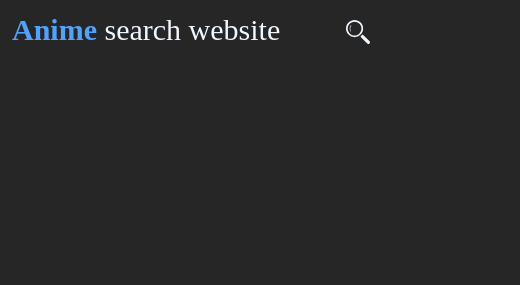
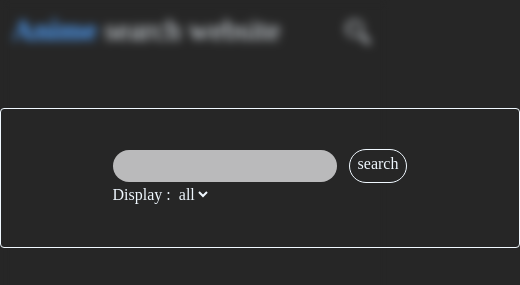
Before and after one commit to Bright-Portfolio/AnimeSearch, a plain HTML site: page index.html in a window 390 px wide. Both pictures are taken after a click on the button 358 px from the left and 32 px from the top of the page. Shown: the whole page, 520 px wide, since content can reach past the window. Drawn offline with nearby package versions, Linux system fonts and the light colour scheme; a web font is replaced by a local one.

Commit message:
make responsive search button

```diff
--- a/index.html
+++ b/index.html
@@ -15,38 +15,117 @@
         website
       </h1>
       <!-- navbar -->
-       <button type="button" id="nav-btn" class="cursor-pointer absolute right-5 top-2 md:hidden">
-         <svg height="24px" width="24px" version="1.1" id="_x32_" xmlns="http://www.w3.org/2000/svg" xmlns:xlink="http://www.w3.org/1999/xlink" viewBox="0 0 512 512" xml:space="preserve" fill="#000000"><g id="SVGRepo_bgCarrier" stroke-width="0"></g><g id="SVGRepo_tracerCarrier" stroke-linecap="round" stroke-linejoin="round"></g><g id="SVGRepo_iconCarrier"> <style type="text/css"> .st0{fill:#f0f8ff;} </style> <g> <path class="st0" d="M312.069,53.445c-71.26-71.26-187.194-71.26-258.454,0c-71.261,71.26-71.261,187.206,0,258.466 c71.26,71.26,187.194,71.26,258.454,0S383.329,124.705,312.069,53.445z M286.694,286.536 c-57.351,57.34-150.353,57.34-207.704-0.011s-57.351-150.353,0-207.693c57.351-57.351,150.342-57.351,207.693,0 S344.045,229.174,286.694,286.536z"></path> <path class="st0" d="M101.911,112.531c-29.357,37.725-31.801,89.631-7.321,129.702c1.877,3.087,5.902,4.048,8.978,2.182 c3.065-1.888,4.037-5.903,2.16-8.978c-21.666-35.456-19.506-81.538,6.469-114.876c2.226-2.837,1.713-6.938-1.135-9.154 C108.227,109.193,104.125,109.695,101.911,112.531z"></path> <path class="st0" d="M498.544,447.722l-132.637-129.2c-7.255-7.07-18.84-6.982-26.008,0.174l-21.033,21.033 c-7.156,7.156-7.234,18.742-0.153,25.986l129.19,132.636c14.346,17.324,35.542,18.35,51.917,1.964 C516.216,483.951,515.857,462.068,498.544,447.722z"></path> </g> </g></svg>
+      <button
+        type="button"
+        id="search-btn2"
+        class="cursor-pointer absolute right-5 top-2 md:hidden"
+      >
+        <svg
+          height="24px"
+          width="24px"
+          version="1.1"
+          id="_x32_"
+          xmlns="http://www.w3.org/2000/svg"
+          xmlns:xlink="http://www.w3.org/1999/xlink"
+          viewBox="0 0 512 512"
+          xml:space="preserve"
+          fill="#000000"
+        >
+          <g id="SVGRepo_bgCarrier" stroke-width="0"></g>
+          <g
+            id="SVGRepo_tracerCarrier"
+            stroke-linecap="round"
+            stroke-linejoin="round"
+          ></g>
+          <g id="SVGRepo_iconCarrier">
+            <style type="text/css">
+              .st0 {
+                fill: #f0f8ff;
+              }
+            </style>
+            <g>
+              <path
+                class="st0"
+                d="M312.069,53.445c-71.26-71.26-187.194-71.26-258.454,0c-71.261,71.26-71.261,187.206,0,258.466 c71.26,71.26,187.194,71.26,258.454,0S383.329,124.705,312.069,53.445z M286.694,286.536 c-57.351,57.34-150.353,57.34-207.704-0.011s-57.351-150.353,0-207.693c57.351-57.351,150.342-57.351,207.693,0 S344.045,229.174,286.694,286.536z"
+              ></path>
+              <path
+                class="st0"
+                d="M101.911,112.531c-29.357,37.725-31.801,89.631-7.321,129.702c1.877,3.087,5.902,4.048,8.978,2.182 c3.065-1.888,4.037-5.903,2.16-8.978c-21.666-35.456-19.506-81.538,6.469-114.876c2.226-2.837,1.713-6.938-1.135-9.154 C108.227,109.193,104.125,109.695,101.911,112.531z"
+              ></path>
+              <path
+                class="st0"
+                d="M498.544,447.722l-132.637-129.2c-7.255-7.07-18.84-6.982-26.008,0.174l-21.033,21.033 c-7.156,7.156-7.234,18.742-0.153,25.986l129.19,132.636c14.346,17.324,35.542,18.35,51.917,1.964 C516.216,483.951,515.857,462.068,498.544,447.722z"
+              ></path>
+            </g>
+          </g>
+        </svg>
       </button>
-      <form id="searchForm" class="relative z-1 hidden md:flex justify-around -left-10 m-auto ">
+      <form
+        id="searchForm"
+        class="hidden md:flex justify-between -left-10 m-auto"
+      >
         <input
-          class="bg-gray-50/50 active:bg-gray-50/50 p-1 rounded-full text-black outline-none md:w-s lg:w-md"
+          id="input1"
+          class="bg-gray-50/70 active:bg-gray-70/5 mr-2 px-3 rounded-full text-black outline-none md:w-s lg:w-md"
           type="text"
           name="q"
         />
         <button
-            class="hover:bg-gray-500 absolute z-0 right-10 mr-5 py-1 px-2 rounded-full border-1 font-light" type="submit" id="search"
+          class="hover:bg-gray-500 bg-neutral-800 mr-5 py-1 px-2 rounded-full border-1 font-light"
+          type="submit"
+          id="search"
         >
           <span class="relative bottom-0.5">search</span>
         </button>
-        <label for="limitDropDown">filter
-        <select class="mr-5 font-light rounded-sm" name="limit" id="limitDropDown">
+        <div class="dropdown-container">
+          <label for="dropdown-button1">Display :</label>
+          <select name="limit" class="cursor-pointer" id="dropdown-button1">
             <option class="bg-neutral-800 font-light" value="all" id="all">
               all
             </option>
             <option class="bg-neutral-800 font-light" value="10">10</option>
             <option class="bg-neutral-800 font-light" value="20">20</option>
           </select>
+        </div>
       </form>
+    </header>
+    <!-- navbar end -->
+    <!-- search on small screen -->
+    <div
+      id="search-container2"
+      class="hidden md:hidden relative flex justify-center border-1 rounded-sm p-10 mx-auto mt-15 w-130"
+    >
+      <form id="searchForm-2" class="m-auto">
+        <input
+          id="input2"
+          class="bg-gray-50/70 active:bg-gray-70/5 mr-2 px-3 py-1 rounded-full text-black outline-none"
+          type="text"
+          name="q"
+        />
+        <button
+          class="hover:bg-gray-500 bg-neutral-800 py-1 px-2 rounded-full border-1 font-light"
+          type="submit"
+          id="search2"
+        >
+          <span class="relative bottom-0.5">search</span>
+        </button>
+        <div class="dropdown-container">
+          <label for="dropdown-button2"
+            >Display :
+            <select name="limit" class="cursor-pointer" id="dropdown-button2">
+              <option class="bg-neutral-800 font-light" value="all" id="all2">
+                all
+              </option>
+              <option class="bg-neutral-800 font-light" value="10">10</option>
+              <option class="bg-neutral-800 font-light" value="20">20</option>
+            </select>
           </label>
-      <!-- navbar end -->
-    </header>
+        </div>
+      </form>
+    </div>
     <div
-      class="res-container grid sm:grid-cols-3 md:grid-cols-7 grid-flow-row gap-4 place-items-center mt-10 ml-2"
+      class="res-container grid sm:grid-cols-4 md:grid-cols-7 grid-flow-row gap-4 place-items-center mt-10 ml-2"
     ></div>
     <script src="./index.js"></script>
   </body>
 </html>
-<!-- ทำให้เมื่อขนาดหน้าจอ sm แล้วปุ่มเบอเกอร์โผล่มา -->
- <!-- ทำให้ขนาดภาพปรับตามขนาดหน้าจอที่เปลี่ยนไปอย่างเหมาะสม -->
-  <!-- ลองขยับ search box to be more center -->
--- a/index.js
+++ b/index.js
@@ -1,5 +1,6 @@
 const formEle = document.querySelector("#searchForm");
-const input = document.querySelector("input");
+const input = document.querySelector("#input1");
+const input2 = document.querySelector("#input2");
 const container = document.querySelector(".res-container");
 let p = document.createElement("p");
 p.classList.add("res-text");
@@ -50,11 +51,64 @@ const renderImg = (data) => {
     if (list.images?.jpg.image_url) {
       const image = document.createElement("img");
       image.src = list.images.jpg.image_url;
-      // image.classList.add('res-content')
+      image.classList.add("res-content")
       container.append(image);
     }
   }
 };
+// end searchForm 1
+// start seachForm 2
+const searchBox2 = document.querySelector("#search-container2");
+const searchBtn2 = document.querySelector("#search-btn2");
+const overlay = document.createElement("div");
+const formEle2 = document.querySelector("#searchForm-2");
+
+overlay.classList.add(
+  "fixed",
+  "top-0",
+  "left-0",
+  "w-full",
+  "h-full",
+  "backdrop-blur-[5px]",
+  "hidden"
+);
+document.body.append(overlay);
+
+searchBtn2.addEventListener("click", (e) => {
+  e.stopPropagation();
+  searchBox2.classList.toggle("hidden");
+  overlay.classList.toggle("hidden");
+
+  if (searchBox2.classList.contains("hidden")) {
+    overlay.classList.remove("z-999");
+    searchBox2.classList.remove("z-1000");
+  } else {
+    overlay.classList.add("z-999");
+    searchBox2.classList.add("z-1000");
+  }
+});
+
+formEle2.addEventListener("submit", (f) => {
+  f.preventDefault();
+  const search2 = formEle2.q.value;
+  const maxShow2 = formEle2.limit.value;
+  container.innerHTML = "";
+  if (search2 != "") {
+    getAnime(search2, maxShow2);
+  } else {
+    p.innerHTML = "please input anime name.";
+    container.append(p);
+  }
+  input2.value = "";
+});
+
+document.addEventListener("click", (e) => {
+  if (!searchBox2.contains(e.target) && e.target !== searchBtn2) {
+    searchBox2.classList.add("hidden");
+    overlay.classList.add("hidden");
+  }
+});
+// searchForm 2 end
 
 // note: หาวิธีเคลียช่องเสิชให้ว่างหลังจากกดเสิช
 // ถ้ามีการกดค้นหาครั้งต่อไปให้ลบข้อมูลเก่าที่แสดงออกมาก่อน
--- a/style.css
+++ b/style.css
@@ -1,8 +1,8 @@
-@import url('https://fonts.googleapis.com/css2?family=Open+Sans:ital,wght@0,300..800;1,300..800&family=Playpen+Sans+Thai:wght@100..800&family=Roboto:ital,wght@0,100..900;1,100..900&display=swap');
+@import url("https://fonts.googleapis.com/css2?family=Open+Sans:ital,wght@0,300..800;1,300..800&family=Playpen+Sans+Thai:wght@100..800&family=Roboto:ital,wght@0,100..900;1,100..900&display=swap");
 
 * {
   box-sizing: border-box;
-    font-family: 'Playpen Sans Thai';
+  font-family: "Playpen Sans Thai";
 }
 
 body {
@@ -17,5 +17,13 @@ body {
 }
 
 .res-content {
-    margin-top: 1rem;
+  border-radius: 3px;
 }
+
+#search-btn2 {
+  transition: linear 0.2s;
+}
+
+#search-btn2:hover {
+  transform: scale(1.1);
+}
```
Lines whose indentation alone changed are shown as unchanged.
